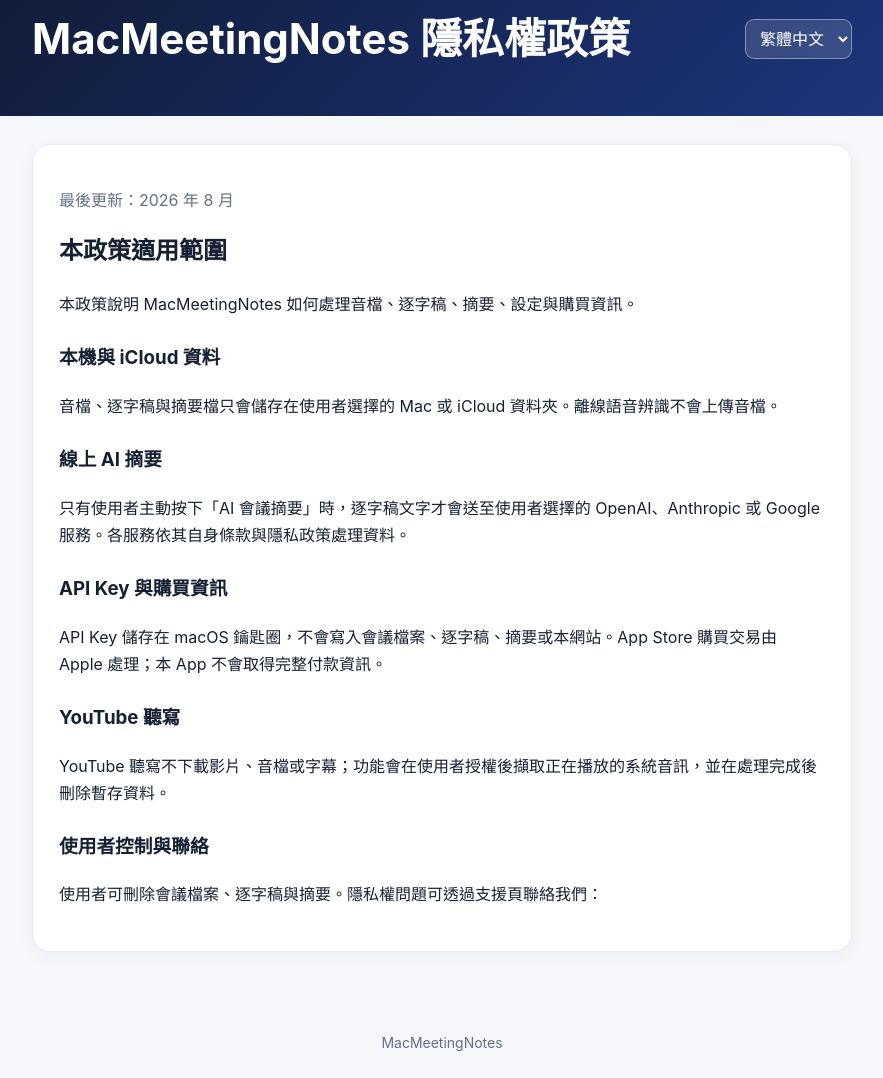
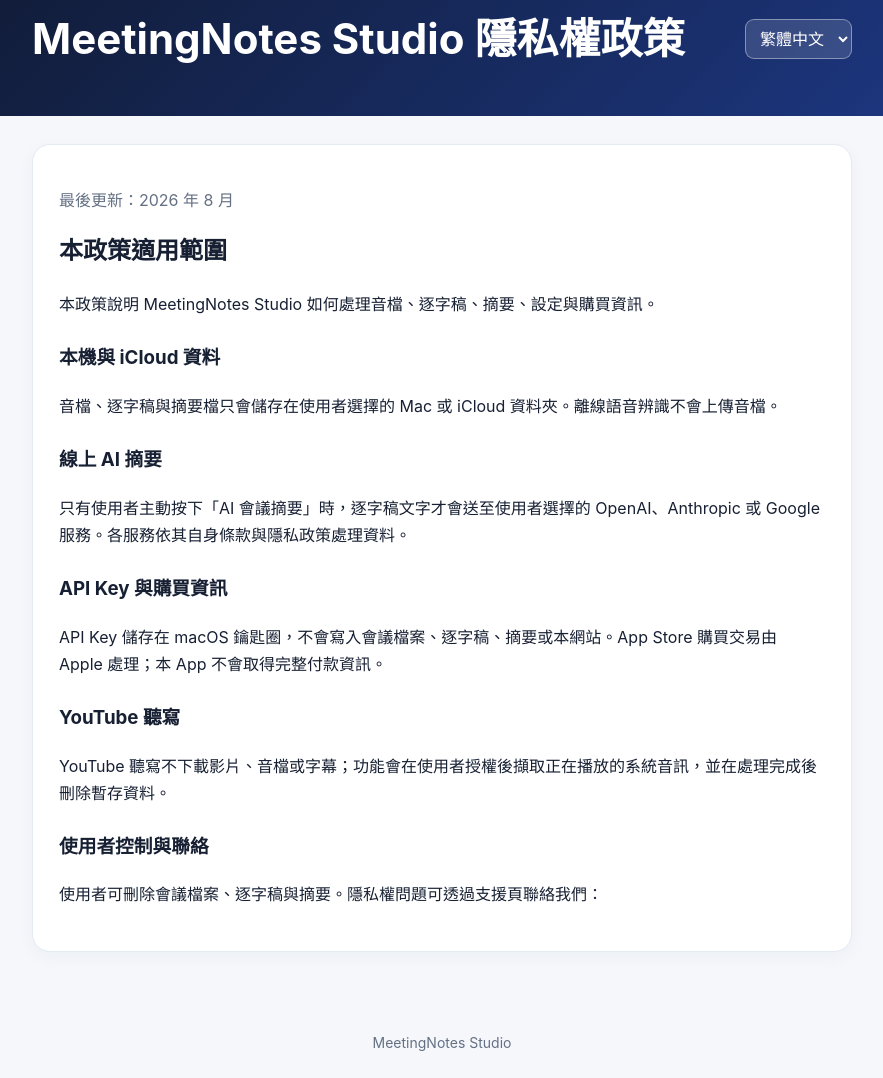
Before and after one commit to wylopci/MeetingNotes-Studio-support, a plain HTML site: page privacy.html in a window 1280 px wide. Shown: the part 39-1117 px from the top of the page, without its empty margins (198-1081 px from the left). Drawn offline with Linux system fonts and the light colour scheme.

Commit message:
Update privacy page for MeetingNotes Studio

```diff
--- a/privacy.html
+++ b/privacy.html
@@ -3,7 +3,7 @@
 <head>
   <meta charset="utf-8">
   <meta name="viewport" content="width=device-width, initial-scale=1">
-  <title>MacMeetingNotes 隱私權政策</title>
+  <title>MeetingNotes Studio 隱私權政策</title>
   <style>
     :root{--ink:#172033;--muted:#647084;--blue:#1677ff;--bg:#f5f7fb;--card:#fff;--line:#e4e9f2}
     *{box-sizing:border-box}body{margin:0;background:var(--bg);color:var(--ink);font:16px/1.7 -apple-system,BlinkMacSystemFont,"SF Pro Text","PingFang TC",sans-serif}
@@ -15,23 +15,23 @@
   </style>
 </head>
 <body>
-  <header><div class="wrap"><div class="top"><h1 data-i18n="title">MacMeetingNotes 隱私權政策</h1><select id="lang" aria-label="Language"><option value="zh-Hant">繁體中文</option><option value="zh-Hans">简体中文</option><option value="en">English</option><option value="ja">日本語</option><option value="ko">한국어</option></select></div></div></header>
+  <header><div class="wrap"><div class="top"><h1 data-i18n="title">MeetingNotes Studio 隱私權政策</h1><select id="lang" aria-label="Language"><option value="zh-Hant">繁體中文</option><option value="zh-Hans">简体中文</option><option value="en">English</option><option value="ja">日本語</option><option value="ko">한국어</option></select></div></div></header>
   <main><div class="wrap"><article>
     <p class="muted" data-i18n="updated">最後更新：2026 年 8 月</p>
-    <h2 data-i18n="scopeTitle">本政策適用範圍</h2><p data-i18n="scope">本政策說明 MacMeetingNotes 如何處理音檔、逐字稿、摘要、設定與購買資訊。</p>
+    <h2 data-i18n="scopeTitle">本政策適用範圍</h2><p data-i18n="scope">本政策說明 MeetingNotes Studio 如何處理音檔、逐字稿、摘要、設定與購買資訊。</p>
     <h3 data-i18n="localTitle">本機與 iCloud 資料</h3><p data-i18n="local">音檔、逐字稿與摘要檔只會儲存在使用者選擇的 Mac 或 iCloud 資料夾。離線語音辨識不會上傳音檔。</p>
     <h3 data-i18n="cloudTitle">線上 AI 摘要</h3><p data-i18n="cloud">只有使用者主動按下「AI 會議摘要」時，逐字稿文字才會送至使用者選擇的 OpenAI、Anthropic 或 Google 服務。各服務依其自身條款與隱私政策處理資料。</p>
     <h3 data-i18n="keysTitle">API Key 與購買資訊</h3><p data-i18n="keys">API Key 儲存在 macOS 鑰匙圈，不會寫入會議檔案、逐字稿、摘要或本網站。App Store 購買交易由 Apple 處理；本 App 不會取得完整付款資訊。</p>
     <h3 data-i18n="youtubeTitle">YouTube 聽寫</h3><p data-i18n="youtube">YouTube 聽寫不下載影片、音檔或字幕；功能會在使用者授權後擷取正在播放的系統音訊，並在處理完成後刪除暫存資料。</p>
-    <h3 data-i18n="rightsTitle">使用者控制與聯絡</h3><p data-i18n="rights">使用者可刪除會議檔案、逐字稿與摘要。隱私權問題可透過支援頁聯絡我們：<a href="https://github.com/wylopci/MacMeetingNotes-support/issues">GitHub Issues</a>。</p>
-  </article></div></main><footer>MacMeetingNotes</footer>
+    <h3 data-i18n="rightsTitle">使用者控制與聯絡</h3><p data-i18n="rights">使用者可刪除會議檔案、逐字稿與摘要。隱私權問題可透過支援頁聯絡我們：<a href="https://github.com/wylopci/MeetingNotes-Studio-support/issues">GitHub Issues</a>。</p>
+  </article></div></main><footer>MeetingNotes Studio</footer>
   <script>
     const t={
-      'zh-Hant':{title:'MacMeetingNotes 隱私權政策',updated:'最後更新：2026 年 8 月',scopeTitle:'本政策適用範圍',scope:'本政策說明 MacMeetingNotes 如何處理音檔、逐字稿、摘要、設定與購買資訊。',localTitle:'本機與 iCloud 資料',local:'音檔、逐字稿與摘要檔只會儲存在使用者選擇的 Mac 或 iCloud 資料夾。離線語音辨識不會上傳音檔。',cloudTitle:'線上 AI 摘要',cloud:'只有使用者主動按下「AI 會議摘要」時，逐字稿文字才會送至使用者選擇的 OpenAI、Anthropic 或 Google 服務。各服務依其自身條款與隱私政策處理資料。',keysTitle:'API Key 與購買資訊',keys:'API Key 儲存在 macOS 鑰匙圈，不會寫入會議檔案、逐字稿、摘要或本網站。App Store 購買交易由 Apple 處理；本 App 不會取得完整付款資訊。',youtubeTitle:'YouTube 聽寫',youtube:'YouTube 聽寫不下載影片、音檔或字幕；功能會在使用者授權後擷取正在播放的系統音訊，並在處理完成後刪除暫存資料。',rightsTitle:'使用者控制與聯絡',rights:'使用者可刪除會議檔案、逐字稿與摘要。隱私權問題可透過支援頁聯絡我們：'},
-      'zh-Hans':{title:'MacMeetingNotes 隐私权政策',updated:'最后更新：2026 年 8 月',scopeTitle:'本政策适用范围',scope:'本政策说明 MacMeetingNotes 如何处理音频、逐字稿、摘要、设置与购买信息。',localTitle:'本机与 iCloud 数据',local:'音频、逐字稿与摘要文件只会储存在用户选择的 Mac 或 iCloud 文件夹。离线语音识别不会上传音频。',cloudTitle:'在线 AI 摘要',cloud:'只有用户主动按下「AI 会议摘要」时，逐字稿文字才会发送至用户选择的 OpenAI、Anthropic 或 Google 服务。各服务按其自身条款与隐私政策处理数据。',keysTitle:'API Key 与购买信息',keys:'API Key 储存在 macOS 钥匙串，不会写入会议文件、逐字稿、摘要或本网站。App Store 购买交易由 Apple 处理；本 App 不会取得完整付款信息。',youtubeTitle:'YouTube 听写',youtube:'YouTube 听写不会下载视频、音频或字幕；功能会在用户授权后采集正在播放的系统音频，并在处理完成后删除暂存数据。',rightsTitle:'用户控制与联系',rights:'用户可以删除会议文件、逐字稿与摘要。如有隐私问题，请通过支持页联系我们：'},
-      en:{title:'MacMeetingNotes Privacy Policy',updated:'Last updated: August 2026',scopeTitle:'Scope',scope:'This policy explains how MacMeetingNotes handles audio, transcripts, summaries, settings, and purchases.',localTitle:'Local and iCloud data',local:'Audio, transcripts, and summaries are stored only in the Mac or iCloud folder selected by the user. Offline transcription does not upload audio.',cloudTitle:'Online AI summaries',cloud:'Transcript text is sent to the user-selected OpenAI, Anthropic, or Google service only after the user presses “AI Meeting Summary”. Each service handles data under its own terms and privacy policy.',keysTitle:'API keys and purchases',keys:'API keys are stored in the macOS Keychain and are not written to meeting files, transcripts, summaries, or this website. Apple processes App Store purchases; the app does not receive complete payment details.',youtubeTitle:'YouTube dictation',youtube:'YouTube dictation does not download video, audio, or subtitles. After permission is granted, it captures the playing system audio and deletes temporary data after processing.',rightsTitle:'User control and contact',rights:'Users can delete meeting files, transcripts, and summaries. For privacy questions, contact us through the support page:'},
-      ja:{title:'MacMeetingNotes プライバシーポリシー',updated:'最終更新：2026年8月',scopeTitle:'適用範囲',scope:'本ポリシーは、MacMeetingNotes が音声、文字起こし、要約、設定、購入情報をどのように扱うかを説明します。',localTitle:'ローカルと iCloud のデータ',local:'音声、文字起こし、要約はユーザーが選択した Mac または iCloud フォルダにのみ保存されます。オフライン認識で音声がアップロードされることはありません。',cloudTitle:'オンライン AI 要約',cloud:'ユーザーが「AI 会議要約」を押した場合のみ、文字起こしテキストが選択した OpenAI、Anthropic、Google サービスへ送信されます。各サービスは独自の規約とプライバシーポリシーに従います。',keysTitle:'API キーと購入',keys:'API キーは macOS キーチェーンに保存され、会議ファイル、文字起こし、要約、本サイトには書き込まれません。購入は Apple が処理し、アプリは完全な決済情報を取得しません。',youtubeTitle:'YouTube 文字起こし',youtube:'YouTube 文字起こしは動画、音声、字幕をダウンロードしません。許可後に再生中のシステム音声を取得し、処理後に一時データを削除します。',rightsTitle:'ユーザーの管理と連絡',rights:'ユーザーは会議ファイル、文字起こし、要約を削除できます。プライバシーに関する質問はサポートページからご連絡ください：'},
-      ko:{title:'MacMeetingNotes 개인정보 처리방침',updated:'최종 업데이트: 2026년 8월',scopeTitle:'적용 범위',scope:'이 정책은 MacMeetingNotes가 오디오, 전사, 요약, 설정 및 구매 정보를 처리하는 방식을 설명합니다.',localTitle:'로컬 및 iCloud 데이터',local:'오디오, 전사 및 요약은 사용자가 선택한 Mac 또는 iCloud 폴더에만 저장됩니다. 오프라인 전사에서는 오디오를 업로드하지 않습니다.',cloudTitle:'온라인 AI 요약',cloud:'사용자가 “AI 회의 요약”을 누른 경우에만 전사 텍스트가 선택한 OpenAI, Anthropic 또는 Google 서비스로 전송됩니다. 각 서비스는 자체 약관과 개인정보 처리방침을 따릅니다.',keysTitle:'API Key 및 구매',keys:'API Key는 macOS 키체인에 저장되며 회의 파일, 전사, 요약 또는 이 웹사이트에 기록되지 않습니다. App Store 구매는 Apple이 처리하며 앱은 전체 결제 정보를 받지 않습니다.',youtubeTitle:'YouTube 받아쓰기',youtube:'YouTube 받아쓰기는 동영상, 오디오 또는 자막을 다운로드하지 않습니다. 권한을 허용하면 재생 중인 시스템 오디오를 캡처하고 처리 후 임시 데이터를 삭제합니다.',rightsTitle:'사용자 관리 및 문의',rights:'사용자는 회의 파일, 전사 및 요약을 삭제할 수 있습니다. 개인정보 문의는 지원 페이지로 연락해 주세요:'}
+      'zh-Hant':{title:'MeetingNotes Studio 隱私權政策',updated:'最後更新：2026 年 8 月',scopeTitle:'本政策適用範圍',scope:'本政策說明 MeetingNotes Studio 如何處理音檔、逐字稿、摘要、設定與購買資訊。',localTitle:'本機與 iCloud 資料',local:'音檔、逐字稿與摘要檔只會儲存在使用者選擇的 Mac 或 iCloud 資料夾。離線語音辨識不會上傳音檔。',cloudTitle:'線上 AI 摘要',cloud:'只有使用者主動按下「AI 會議摘要」時，逐字稿文字才會送至使用者選擇的 OpenAI、Anthropic 或 Google 服務。各服務依其自身條款與隱私政策處理資料。',keysTitle:'API Key 與購買資訊',keys:'API Key 儲存在 macOS 鑰匙圈，不會寫入會議檔案、逐字稿、摘要或本網站。App Store 購買交易由 Apple 處理；本 App 不會取得完整付款資訊。',youtubeTitle:'YouTube 聽寫',youtube:'YouTube 聽寫不下載影片、音檔或字幕；功能會在使用者授權後擷取正在播放的系統音訊，並在處理完成後刪除暫存資料。',rightsTitle:'使用者控制與聯絡',rights:'使用者可刪除會議檔案、逐字稿與摘要。隱私權問題可透過支援頁聯絡我們：'},
+      'zh-Hans':{title:'MeetingNotes Studio 隐私权政策',updated:'最后更新：2026 年 8 月',scopeTitle:'本政策适用范围',scope:'本政策说明 MeetingNotes Studio 如何处理音频、逐字稿、摘要、设置与购买信息。',localTitle:'本机与 iCloud 数据',local:'音频、逐字稿与摘要文件只会储存在用户选择的 Mac 或 iCloud 文件夹。离线语音识别不会上传音频。',cloudTitle:'在线 AI 摘要',cloud:'只有用户主动按下「AI 会议摘要」时，逐字稿文字才会发送至用户选择的 OpenAI、Anthropic 或 Google 服务。各服务按其自身条款与隐私政策处理数据。',keysTitle:'API Key 与购买信息',keys:'API Key 储存在 macOS 钥匙串，不会写入会议文件、逐字稿、摘要或本网站。App Store 购买交易由 Apple 处理；本 App 不会取得完整付款信息。',youtubeTitle:'YouTube 听写',youtube:'YouTube 听写不会下载视频、音频或字幕；功能会在用户授权后采集正在播放的系统音频，并在处理完成后删除暂存数据。',rightsTitle:'用户控制与联系',rights:'用户可以删除会议文件、逐字稿与摘要。如有隐私问题，请通过支持页联系我们：'},
+      en:{title:'MeetingNotes Studio Privacy Policy',updated:'Last updated: August 2026',scopeTitle:'Scope',scope:'This policy explains how MeetingNotes Studio handles audio, transcripts, summaries, settings, and purchases.',localTitle:'Local and iCloud data',local:'Audio, transcripts, and summaries are stored only in the Mac or iCloud folder selected by the user. Offline transcription does not upload audio.',cloudTitle:'Online AI summaries',cloud:'Transcript text is sent to the user-selected OpenAI, Anthropic, or Google service only after the user presses “AI Meeting Summary”. Each service handles data under its own terms and privacy policy.',keysTitle:'API keys and purchases',keys:'API keys are stored in the macOS Keychain and are not written to meeting files, transcripts, summaries, or this website. Apple processes App Store purchases; the app does not receive complete payment details.',youtubeTitle:'YouTube dictation',youtube:'YouTube dictation does not download video, audio, or subtitles. After permission is granted, it captures the playing system audio and deletes temporary data after processing.',rightsTitle:'User control and contact',rights:'Users can delete meeting files, transcripts, and summaries. For privacy questions, contact us through the support page:'},
+      ja:{title:'MeetingNotes Studio プライバシーポリシー',updated:'最終更新：2026年8月',scopeTitle:'適用範囲',scope:'本ポリシーは、MeetingNotes Studio が音声、文字起こし、要約、設定、購入情報をどのように扱うかを説明します。',localTitle:'ローカルと iCloud のデータ',local:'音声、文字起こし、要約はユーザーが選択した Mac または iCloud フォルダにのみ保存されます。オフライン認識で音声がアップロードされることはありません。',cloudTitle:'オンライン AI 要約',cloud:'ユーザーが「AI 会議要約」を押した場合のみ、文字起こしテキストが選択した OpenAI、Anthropic、Google サービスへ送信されます。各サービスは独自の規約とプライバシーポリシーに従います。',keysTitle:'API キーと購入',keys:'API キーは macOS キーチェーンに保存され、会議ファイル、文字起こし、要約、本サイトには書き込まれません。購入は Apple が処理し、アプリは完全な決済情報を取得しません。',youtubeTitle:'YouTube 文字起こし',youtube:'YouTube 文字起こしは動画、音声、字幕をダウンロードしません。許可後に再生中のシステム音声を取得し、処理後に一時データを削除します。',rightsTitle:'ユーザーの管理と連絡',rights:'ユーザーは会議ファイル、文字起こし、要約を削除できます。プライバシーに関する質問はサポートページからご連絡ください：'},
+      ko:{title:'MeetingNotes Studio 개인정보 처리방침',updated:'최종 업데이트: 2026년 8월',scopeTitle:'적용 범위',scope:'이 정책은 MeetingNotes Studio가 오디오, 전사, 요약, 설정 및 구매 정보를 처리하는 방식을 설명합니다.',localTitle:'로컬 및 iCloud 데이터',local:'오디오, 전사 및 요약은 사용자가 선택한 Mac 또는 iCloud 폴더에만 저장됩니다. 오프라인 전사에서는 오디오를 업로드하지 않습니다.',cloudTitle:'온라인 AI 요약',cloud:'사용자가 “AI 회의 요약”을 누른 경우에만 전사 텍스트가 선택한 OpenAI, Anthropic 또는 Google 서비스로 전송됩니다. 각 서비스는 자체 약관과 개인정보 처리방침을 따릅니다.',keysTitle:'API Key 및 구매',keys:'API Key는 macOS 키체인에 저장되며 회의 파일, 전사, 요약 또는 이 웹사이트에 기록되지 않습니다. App Store 구매는 Apple이 처리하며 앱은 전체 결제 정보를 받지 않습니다.',youtubeTitle:'YouTube 받아쓰기',youtube:'YouTube 받아쓰기는 동영상, 오디오 또는 자막을 다운로드하지 않습니다. 권한을 허용하면 재생 중인 시스템 오디오를 캡처하고 처리 후 임시 데이터를 삭제합니다.',rightsTitle:'사용자 관리 및 문의',rights:'사용자는 회의 파일, 전사 및 요약을 삭제할 수 있습니다. 개인정보 문의는 지원 페이지로 연락해 주세요:'}
     };
     const lang=document.querySelector('#lang'); const q=new URLSearchParams(location.search).get('lang'); const code=q&&t[q]?q:'zh-Hant'; lang.value=code;
     function apply(c){document.documentElement.lang=c;document.querySelectorAll('[data-i18n]').forEach(e=>{if(t[c][e.dataset.i18n])e.textContent=t[c][e.dataset.i18n]})}; lang.addEventListener('change',()=>{apply(lang.value);history.replaceState(null,'',`?lang=${encodeURIComponent(lang.value)}`)});apply(code);
```
